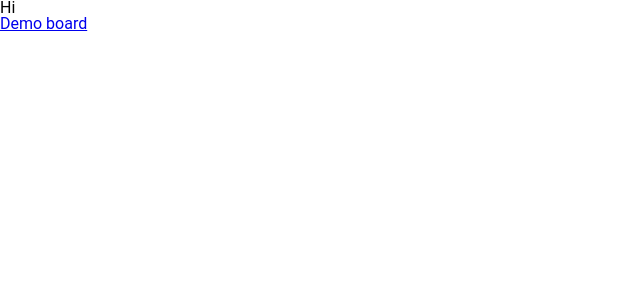
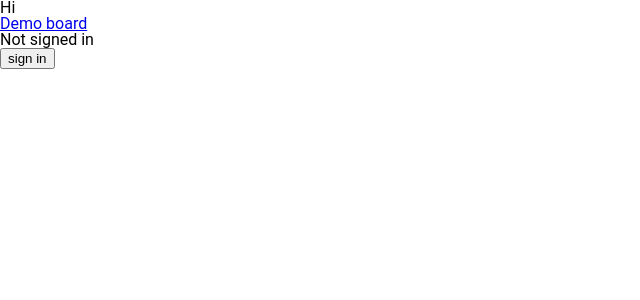
Before and after one commit to guillermo-gg/upptask-frontend, a Next.js app: page / in a window 1280 px wide. Shown: the top 300 px of the page, without its empty margins (0-640 px from the left). Built offline with nearby package versions, Linux system fonts and the light colour scheme; no server answers.

Commit message:
feat: add auth with Firebase

```diff
--- /dev/null
+++ b/context/auth/auth.context.tsx
@@ -0,0 +1,62 @@
+import firebase from "firebase";
+import React, {
+  useState,
+  useEffect,
+  createContext,
+  FunctionComponent,
+  useContext,
+} from "react";
+
+import { auth } from "services/firebase.service";
+
+type User = {
+  displayName: string | null;
+  email: string | null;
+  phoneNumber: string | null;
+  photoURL: string | null;
+  providerId: string;
+  uid: string;
+};
+
+type AuthContext = {
+  user: User;
+  signInWithGoogle: () => Promise<firebase.auth.UserCredential>;
+  signOut: () => Promise<void>;
+};
+
+export const authContext = createContext<AuthContext | null>(null);
+
+export const AuthProvider: FunctionComponent = ({ children }) => {
+  const [user, setUser] = useState<User>(null);
+  const [loading, setLoading] = useState(true);
+
+  // Subscribe to auth changes on mount, and unsubscribe on unmount.
+  useEffect(() => {
+    const unsubscribe = auth.onAuthStateChanged((newUser) => {
+      setUser(newUser);
+    });
+    return () => unsubscribe();
+  }, []);
+
+  const signInWithGoogle = () => {
+    const provider = new firebase.auth.GoogleAuthProvider();
+    provider.setCustomParameters({
+      prompt: "select_account",
+    });
+    return auth.signInWithPopup(provider);
+  };
+
+  const signOut = () => auth.signOut();
+
+  return (
+    <authContext.Provider
+      value={{
+        user,
+        signInWithGoogle,
+        signOut,
+      }}
+    >
+      {children}
+    </authContext.Provider>
+  );
+};
--- a/package.json
+++ b/package.json
@@ -9,6 +9,7 @@
   },
   "dependencies": {
     "faker": "^5.1.0",
+    "firebase": "^8.2.1",
     "immer": "^8.0.0",
     "next": "10.0.3",
     "react": "17.0.1",
--- a/pages/_app.tsx
+++ b/pages/_app.tsx
@@ -1,3 +1,4 @@
+import { AuthProvider } from "context/auth/auth.context";
 import type { AppProps } from "next/app";
 
 import { GlobalStyles } from "styles/global";
@@ -6,7 +7,9 @@ const MyApp = ({ Component, pageProps }: AppProps) => {
   return (
     <>
       <GlobalStyles />
-      <Component {...pageProps} />
+      <AuthProvider>
+        <Component {...pageProps} />
+      </AuthProvider>
     </>
   );
 };
--- a/pages/index.tsx
+++ b/pages/index.tsx
@@ -1,9 +1,12 @@
+import { authContext } from "context/auth/auth.context";
 import Link from "next/link";
-import { FunctionComponent } from "react";
+import { FunctionComponent, useContext } from "react";
 
 // eslint-disable-next-line @typescript-eslint/ban-types
 type IndexProps = {};
 const Index: FunctionComponent<IndexProps> = (props) => {
+  const { user, signOut, signInWithGoogle } = useContext(authContext);
+
   return (
     <>
       <h1>Hi</h1>
@@ -14,6 +17,10 @@ const Index: FunctionComponent<IndexProps> = (props) => {
           </Link>
         </li>
       </ul>
+      <div>{user?.email ?? "Not signed in"}</div>
+      <button type="button" onClick={user ? signOut : signInWithGoogle}>
+        {user?.email ? "sign out" : "sign in"}
+      </button>
     </>
   );
 };
--- /dev/null
+++ b/services/firebase.service.ts
@@ -0,0 +1,29 @@
+// This import loads the firebase namespace along with all its type information.
+import firebase from "firebase/app";
+
+// These imports load individual services into the firebase namespace:
+/* eslint-disable import/no-duplicates */
+import "firebase/auth";
+import "firebase/functions";
+import "firebase/firestore";
+/* eslint-enable import/no-duplicates */
+
+// Ensure only one instance is initialized
+if (!firebase.apps.length) {
+  // Your web app's Firebase configuration
+  // For Firebase JS SDK v7.20.0 and later, measurementId is optional
+  const firebaseConfig = {
+    apiKey: process.env.NEXT_PUBLIC_API_KEY,
+    authDomain: process.env.NEXT_PUBLIC_AUTH_DOMAIN,
+    projectId: process.env.NEXT_PUBLIC_PROJECT_ID,
+    storageBucket: process.env.NEXT_PUBLIC_STORAGE_BUCKET,
+    messagingSenderId: process.env.NEXT_PUBLIC_MESSAGING_SENDER_ID,
+    appId: process.env.NEXT_PUBLIC_APP_ID,
+    measurementId: process.env.NEXT_PUBLIC_MEASUREMENT_ID,
+  };
+  // Initialize Firebase
+  firebase.initializeApp(firebaseConfig);
+  firebase.analytics();
+}
+
+export const auth = firebase.auth();
```
Also changed, not shown: 2 other files (tests, documents, lock files or other folders).
